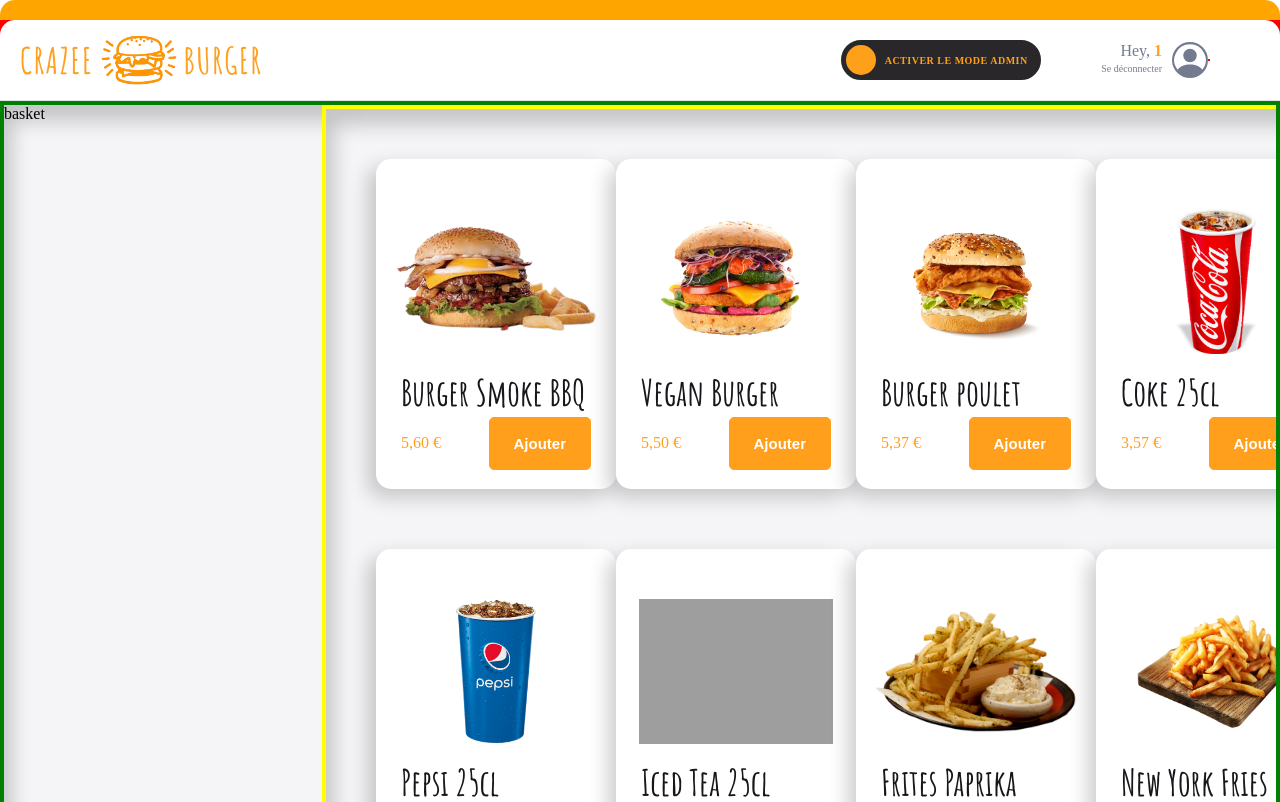
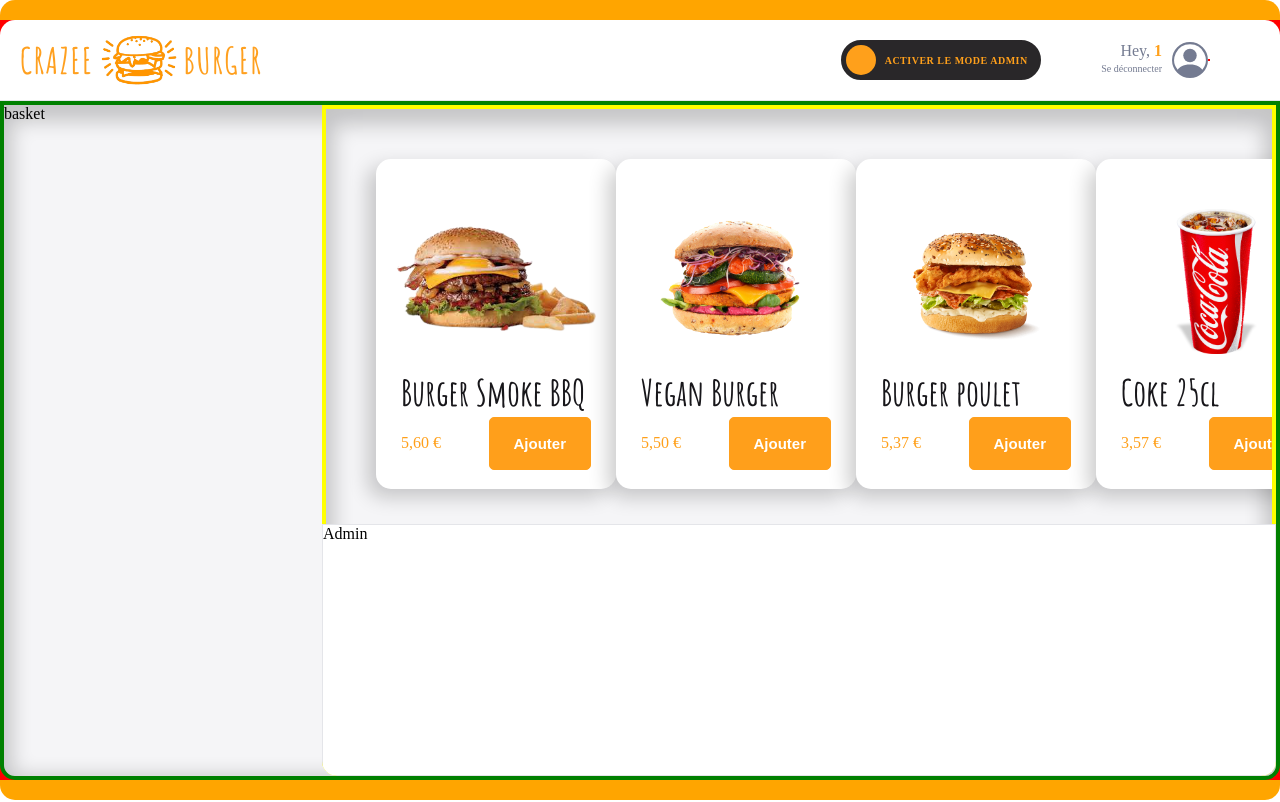
Before and after one commit to MebouoVanne/crazee-burger, a React (Create React App) app: page /orderpage/1 in a window 1280 px wide. Shown: the top 802 px of the page. Built offline with nearby package versions, Linux system fonts and the light colour scheme; grey boxes are pictures that could not be loaded.

Commit message:
✨ F07:>layout add admin class

```diff
--- /dev/null
+++ b/src/components/order/Main/Admin/Admin.js
@@ -0,0 +1,23 @@
+import React from 'react'
+import styled from "styled-components";
+import { theme } from '../../../../theme';
+
+export default function Admin() {
+  return (
+    <AdminStyle >
+        Admin
+    </AdminStyle>
+  )
+}
+
+const AdminStyle = styled.div`
+    background: red;
+    height: 250px;
+    position: absolute;
+    bottom:0;
+    left: 0;
+    right: 0;
+    background: ${theme.colors.white};
+    border: 1px solid ${theme.colors.greyLight};
+    box-shadow: ${theme.shadows.subtleF07};
+`;
--- a/src/components/order/Main/Main.js
+++ b/src/components/order/Main/Main.js
@@ -2,6 +2,7 @@
 import styled from "styled-components";
 import { theme } from '../../../theme';
 import Menu from './Menu';
+import Admin from './Admin/Admin';
 
 export default function Main() {
   return (
@@ -9,7 +10,7 @@
        <div className='basket'>basket</div>
        <div className='menu-and-admin'>
        <Menu/>
-       <div className='admin'>Admin</div>
+       <Admin/>
        </div>
 
     </MainStyled>
@@ -20,6 +21,7 @@
 border: 4px solid green;
 background:${theme.colors.background_white};
 height: calc((95vh)-(10vh));
+overflow-y: scroll;
 
 border-bottom-left-radius: ${theme.borderRadius.extraRound};
 border-bottom-right-radius: ${theme.borderRadius.extraRound};
@@ -38,14 +40,7 @@
   display:grid;
   border-bottom-left-radius: ${theme.borderRadius.extraRound};
   border-bottom-right-radius: ${theme.borderRadius.extraRound};
-  .admin{
-    background: red;
-    height: 250px;
-    position: absolute;
-    bottom:0;
-    left: 0;
-    right: 0;
-  }
+
 }
 
 `
--- a/src/components/order/Main/Menu.js
+++ b/src/components/order/Main/Menu.js
@@ -28,7 +28,7 @@
 padding:50px 50px 150px;
 justify-items: center;
 box-shadow: 0px 8px 20px 8px rgba(0,0,0,0.2) inset;
-overflow-y: scrollFO7;
+overflow-y: scroll;
 
 
 `;
```
